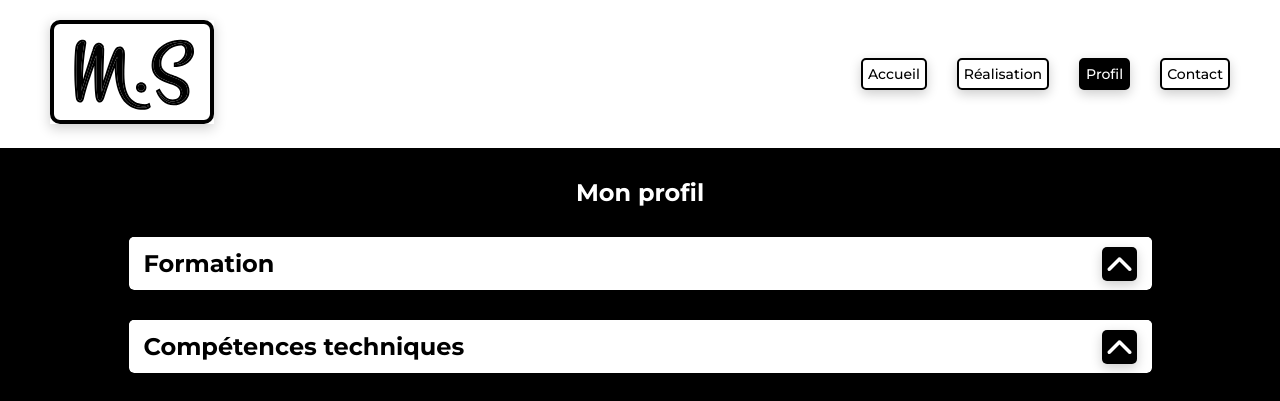
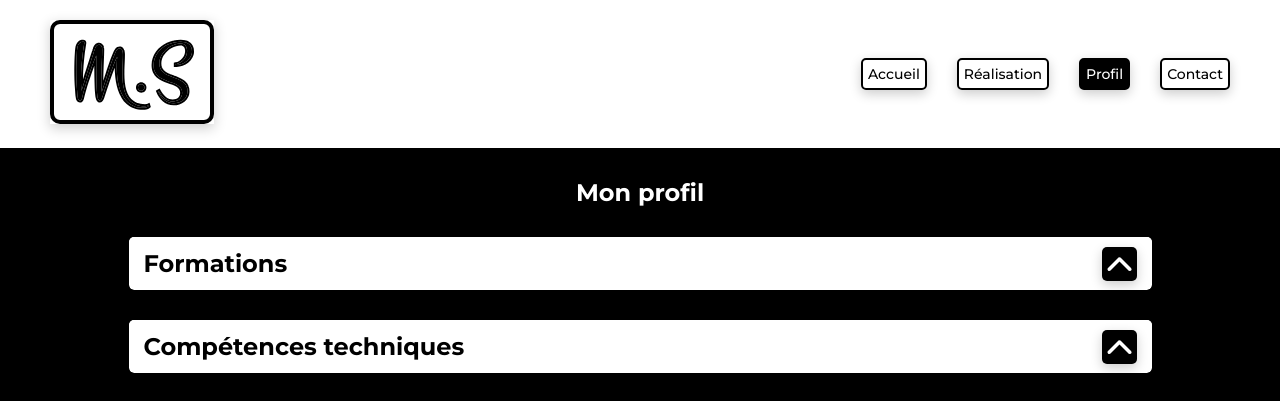
Before and after one commit to MouawiyyaShafiq/Mon-Portfolio, a React (Vite) app: page /profil in a window 1280 px wide. Shown: the top 401 px of the page. Built offline with nearby package versions, Linux system fonts and the light colour scheme.

Commit message:
ajout de textes sur mon profil

```diff
--- a/src/css/main.css
+++ b/src/css/main.css
@@ -732,7 +732,7 @@
   font-weight: 500;
   padding: 20px;
   margin-top: -5px;
-  text-align: left;
+  text-align: justify;
   font-family: Montserrat;
   font-size: 18px;
   transition: all 500ms;
--- a/src/pages/pageProfil.jsx
+++ b/src/pages/pageProfil.jsx
@@ -110,32 +110,37 @@ function PageAbout () {
                 >Mon profil</motion.h2>
                 <motion.div variants={colapseVariants}>
                     <Colapse
-                    colapseTitle="Formation"
-                    colapseContent="Les annonces postées sur Kasa garantissent une fiabilité totale. Les photos sont conformes aux logements,
-                                    et toutes les informations sont régulièrement vérifiées par nos équipes."
+                    colapseTitle="Formations"
+                    colapseContent="J’ai récemment terminé une formation de développeur web de 9 mois à temps plein chez Openclassrooms,
+                    où j’ai acquis les compétences nécessaires pour concevoir et développer des sites et applications modernes.
+                    Avant cela, j’ai obtenu un DUT en Gestion des Entreprises et des Administrations, option gestion comptable
+                    et financière, ainsi qu’un bac scientifique. Ces parcours m’ont permis de développer à la fois des compétences
+                    techniques et une bonne capacité d’organisation."
                     />
                 </motion.div>
                 <motion.div variants={colapseVariants}>
                     <Colapse
                     colapseTitle="Compétences techniques"
-                    colapseContent="La bienveillance fait partie des valeurs fondatrices de Kasa.
-                                    Tout comportement discriminatoire ou de perturbation du voisinage entraînera une exclusion de note plateforme."
+                    colapseContent="Au cours de ma formation en développement web, j’ai appris à maîtriser HTML, CSS, JavaScript, React et RTK.
+                    Je travaille régulièrement avec des outils comme Git pour la gestion de versions et Sass pour le design des interfaces.
+                    J’ai réalisé plusieurs projets responsive intégrant des animations et des appels API, ce qui me permet de créer des expériences
+                    utilisateur modernes et dynamiques."
                     />
                 </motion.div>
                 <motion.div variants={colapseVariants}>
                     <Colapse
                     colapseTitle="Compétences transversales"
-                    colapseContent="Nos équipes se tiennent à votre disposition pour vous fournir une expérience parfaite.
-                                    N'hésitez pas à nous contacter si vous avez la moindre question."
+                    colapseContent="Je suis une personne rigoureuse et organisée, qui respecte ses engagements et sait gérer ses priorités.
+                    J’ai aussi une vraie curiosité qui me pousse à apprendre constamment de nouvelles choses et à améliorer mes méthodes de travail.
+                    Cette capacité d’adaptation me permet de rester efficace face aux différents défis rencontrés."
                     />
                 </motion.div>
                 <motion.div variants={colapseVariants}>
                     <Colapse
                     colapseTitle="Expériences professionnelles"
-                    colapseContent="La sécurité est la priorité de Kasa. Aussi bien pour nos hôtes que pour les voyageurs,
-                                    chaque logement correspond aux critères de sécurité établis par nos services.
-                                    En laissant une note aussi bien à l'hôte qu'au locataire, cela permet à nos équipes de vérifier que les standards sont bien respectés.
-                                    Nous organisons également des ateliers sur la sécurité domestique pour nos hôtes."
+                    colapseContent="Avant de me tourner vers le développement, j’ai travaillé deux ans comme comptable.
+                    Cette expérience m’a appris la rigueur, la gestion des priorités et le sens du détail. Même si je suis débutant en développement,
+                    je peux m’appuyer sur ces qualités pour aborder mes projets avec sérieux et méthode."
                     />
                 </motion.div>
 
--- a/src/sass/components/_colapse.scss
+++ b/src/sass/components/_colapse.scss
@@ -85,7 +85,7 @@
         font-weight: 500;
         padding: 20px;
         margin-top: -5px;
-        text-align: left;
+        text-align: justify;
         font-family: Montserrat ;
         font-size: 18px;
         transition: all 500ms;
```
Also changed, not shown: 1 other file (tests, documents, lock files or other folders).
